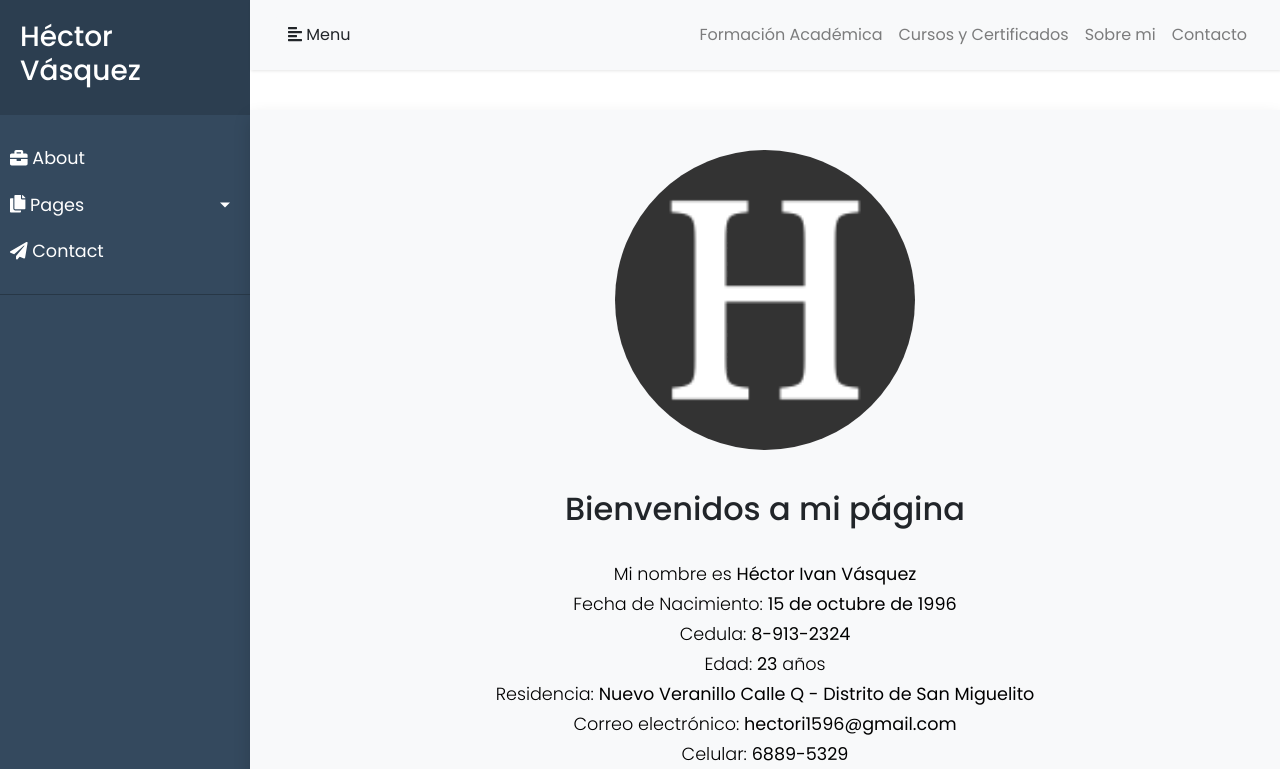
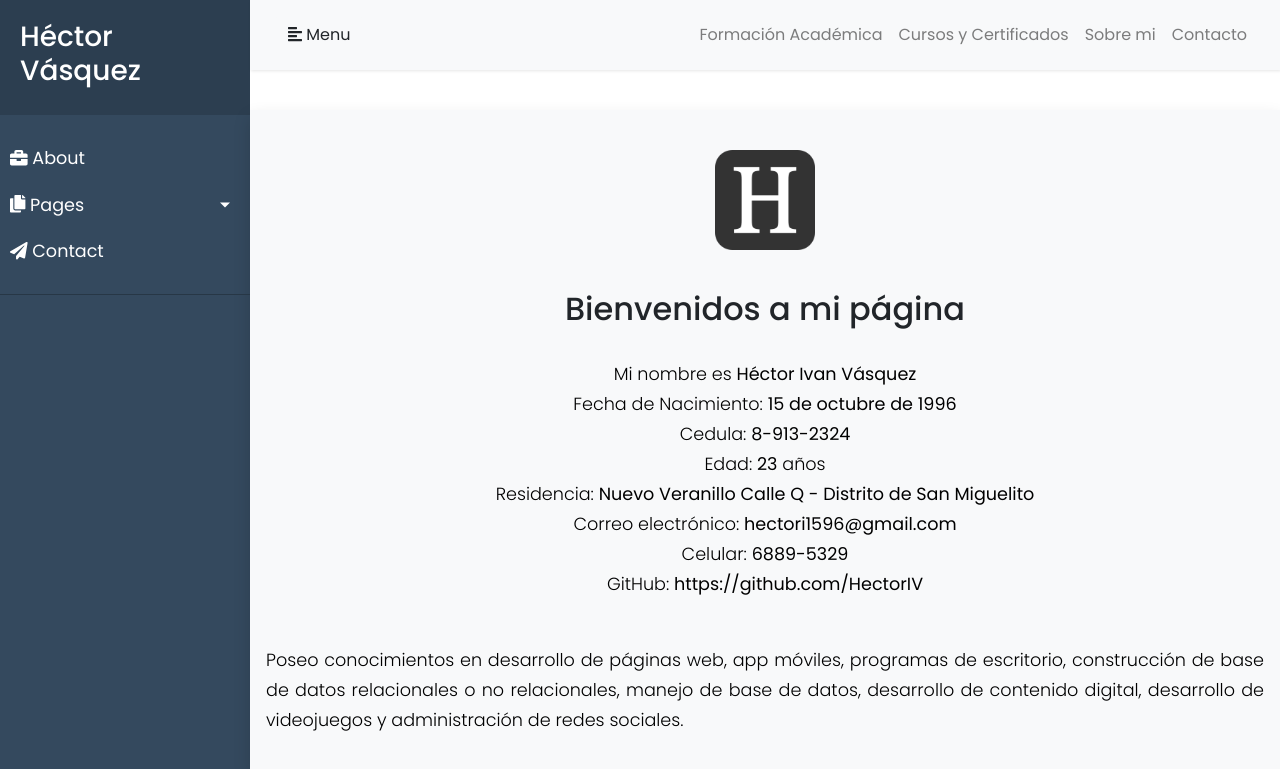
Before and after one commit to HectorIV/HectorIV.github.io, a plain HTML site: page index.html in a window 1280 px wide. Shown: the top 769 px of the page. Drawn offline with nearby package versions, Linux system fonts and the light colour scheme.

Commit message:
Icon size

```diff
--- a/index.html
+++ b/index.html
@@ -109,8 +109,8 @@
             <div class="container-fluid bg-light p-3 shadow">
                 <picture class="p-5">
                     <p class="text-center">
-                        <img src="./images/icons/HV.png" class="img-fluid rounded-circle" alt="Mi Foto"
-                            width="300px" height="300px">
+                        <img src="./images/icons/HV.png" class="img-fluid" alt="Mi icon"
+                            width="100px" height="100px">
                     </p>
                 </picture>
                 <h2 class="text-center">Bienvenidos a mi página</h2>
```
